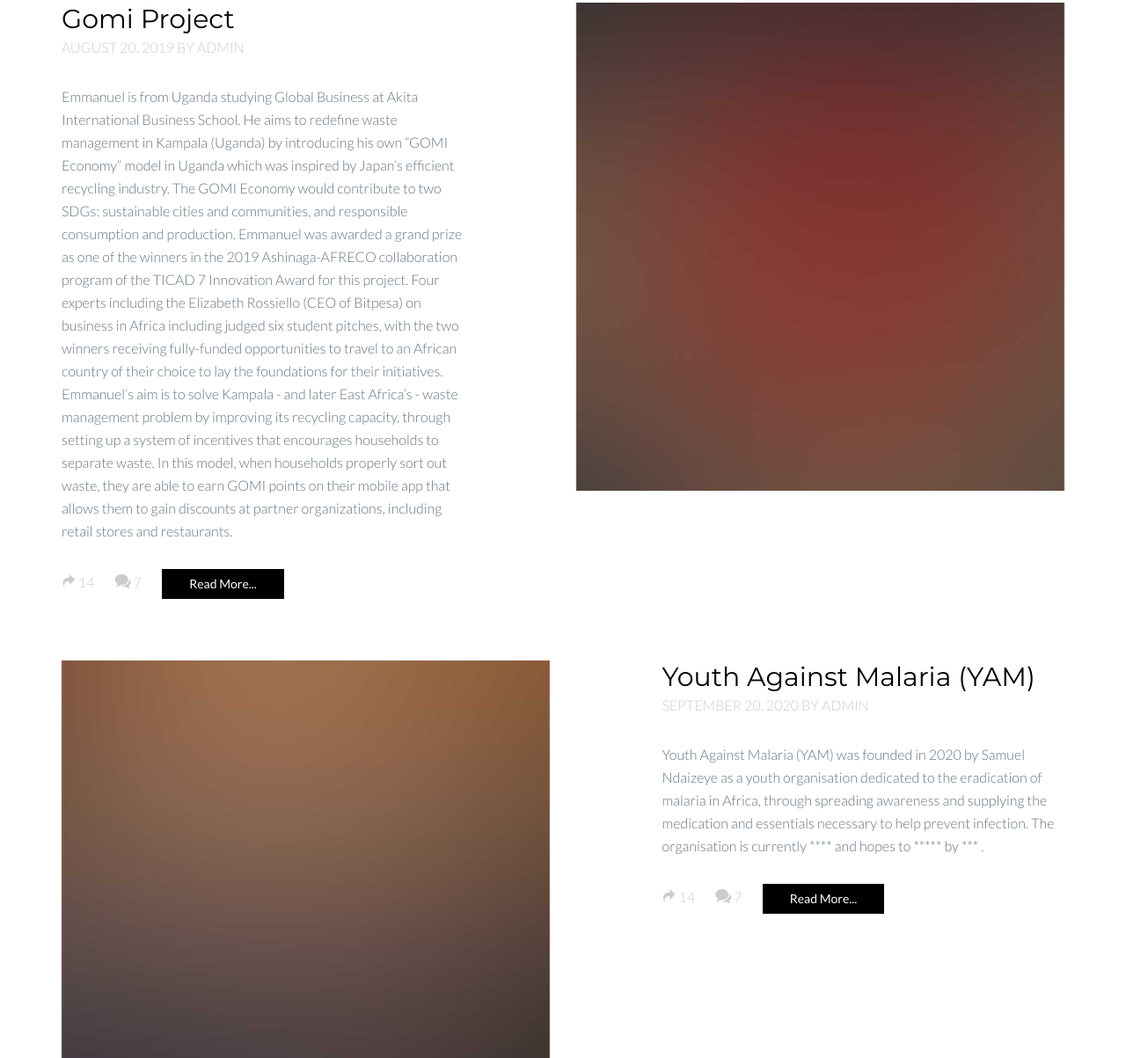
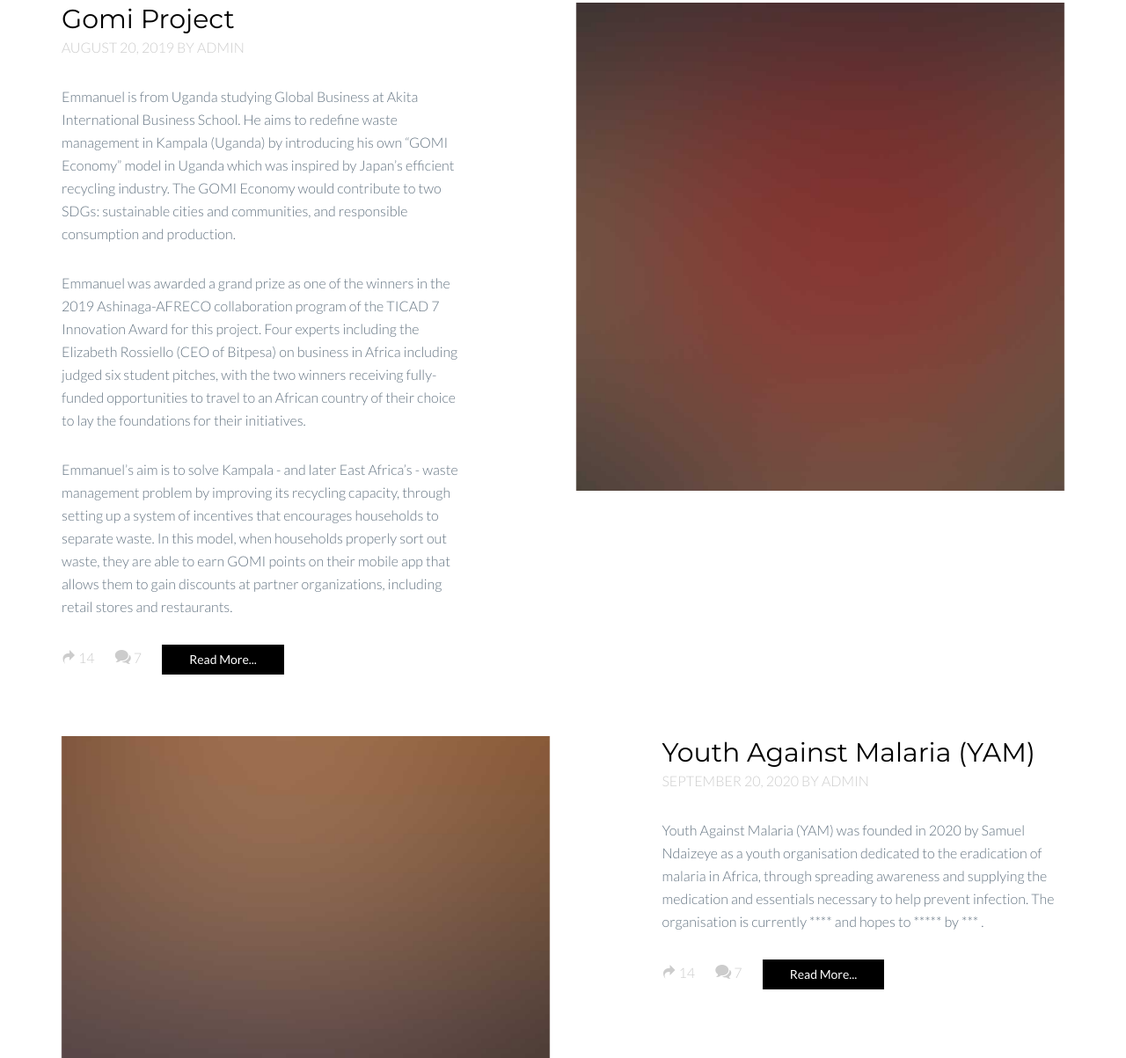
Before and after one commit to pmaume23/aisa, a website: page news.html in a window 1280 px wide. Shown: the part 661-1864 px from the top of the page at 88% size. Drawn offline with Linux system fonts and the light colour scheme; files whose address does not match are found by name.

Commit message:
Update news.html

```diff
--- a/news.html
+++ b/news.html
@@ -92,12 +92,13 @@
                 model in Uganda which was inspired by Japan’s efficient recycling industry.  The GOMI Economy would contribute to two SDGs: sustainable cities and communities, and responsible consumption and
                 production.
 
-                Emmanuel was awarded a grand prize as one of the winners in the 2019 Ashinaga-AFRECO collaboration program of the TICAD 7 Innovation Award for this project. Four experts including the Elizabeth Rossiello (CEO of Bitpesa)
-                on business in Africa including judged six student pitches, with the two winners receiving fully-funded opportunities to travel to an African country of their choice to lay the foundations for their initiatives.
+                <p>Emmanuel was awarded a grand prize as one of the winners in the 2019 Ashinaga-AFRECO collaboration program of the TICAD 7 Innovation Award for this project. Four experts including the Elizabeth Rossiello (CEO of Bitpesa)
+                on business in Africa including judged six student pitches, with the two winners receiving fully-funded opportunities to travel to an African country of their choice to lay the foundations for their initiatives.</p>
 
-                Emmanuel’s aim is to solve Kampala - and later East Africa’s - waste management problem by improving its recycling capacity, through setting up a system of incentives that encourages households to separate waste.
+                <p>Emmanuel’s aim is to solve Kampala - and later East Africa’s - waste management problem by improving its recycling capacity, through setting up a system of incentives that encourages households to separate waste.
                 In this model, when households properly sort out waste, they are able to earn GOMI points on their mobile app that allows them to gain discounts at
-                partner organizations, including retail stores and restaurants.</p>
+                  partner organizations, including retail stores and restaurants.</p>
+              </p>
 
 
               <p><span class="probootstrap-meta-share"><a href="#"><i class="icon-redo2"></i> 14</a> <a href="#"><i class="icon-bubbles2"></i> 7</a></span> <a href="https://en.ashinaga.org/2019/10/04/innovation-award/"target = "_blank" class="btn btn-black">Read More...</a></p>
```
